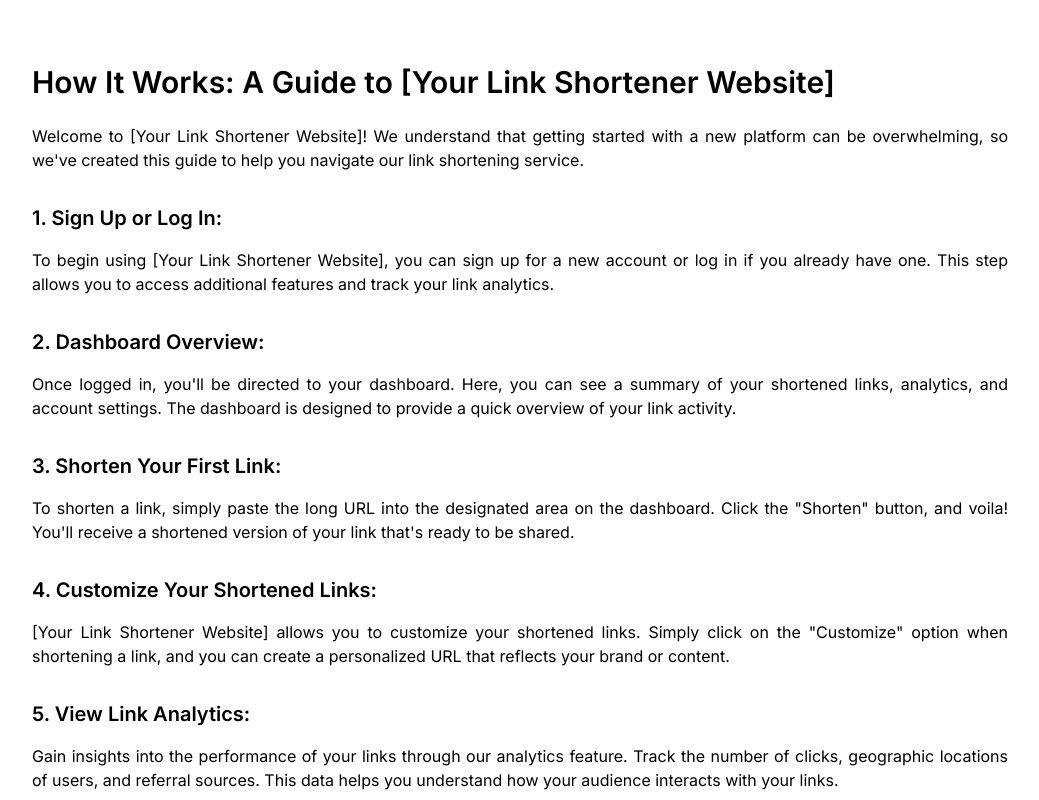
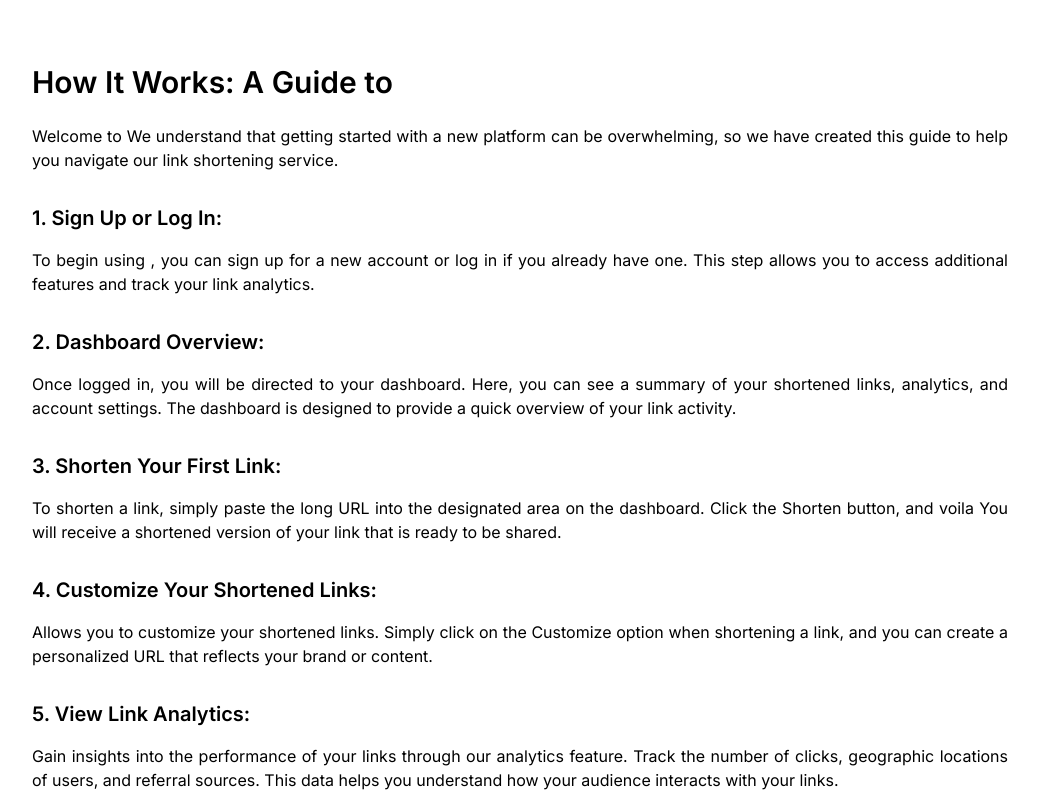
Before and after one commit to Hammad014/shortner, a Next.js app: page /howitworks in a window 1280 px wide. Shown: the top 800 px of the page, without its empty margins (32-1071 px from the left). Built offline with nearby package versions, Linux system fonts and the light colour scheme.

Commit message:
error handles

```diff
--- a/src/app/components/Footer.tsx
+++ b/src/app/components/Footer.tsx
@@ -1,5 +1,6 @@
 import React from 'react';
 import Link from 'next/link'
+import Image from 'next/image';
 import { FontAwesomeIcon } from '@fortawesome/react-fontawesome';
 
 const Footer = () => {
@@ -7,7 +8,7 @@ const Footer = () => {
     <>
     <footer style={{backgroundColor:'#0b101b'}} className='max-w-full m-auto text-center text-white mt-24 pt-10 pb-10'>
     <div className=''>
-      <img className='max-w-full m-auto' src='./images/Linkly.png' alt=''/>
+      <Image className='max-w-full m-auto' src='/images/Linkly.png' height={50} width={200} alt='logo'/>
       <div className='flex gap-7 justify-center mt-6 items-center'>
         {/* <a href='https://www.youtube.com/' ><FontAwesomeIcon icon="fa-brands fa-facebook" /></a>
         <a href='https://www.youtube.com/' ><FontAwesomeIcon icon="fa-brands fa-instagram" /></a>
--- a/src/app/components/Navbar.tsx
+++ b/src/app/components/Navbar.tsx
@@ -3,6 +3,7 @@
 import React, { useState } from 'react';
 import { FontAwesomeIcon } from '@fortawesome/react-fontawesome';
 import Link from 'next/link'
+import Image from 'next/image';
 
 interface NavbarProps {
   showSignIn: boolean;
@@ -20,7 +21,7 @@ const Navbar: React.FC<NavbarProps> = ({ showSignIn, showRegister }) => {
     <>
     <div className='flex justify-between text-white max-w-7xl m-auto p-5 nav-top-div items-center '>
 
-<Link href='/'> <img className='h-12 logo-head' src='./images/linkly.png' alt=''/> </Link>
+<Link href='/'> <Image className='h-12 logo-head' src='/images/linkly.png' height={40} width={160} alt='logo'/> </Link>
 <div onClick={handleMenuToggle} className='normal-menu block lg:hidden'>
   {/* <FontAwesomeIcon className='h-7' icon="fa-solid fa-bars" /> */}
 </div>
--- a/src/app/howitworks/page.tsx
+++ b/src/app/howitworks/page.tsx
@@ -6,37 +6,37 @@ const page = () => {
     <div>
       {/* <Navbar showSignIn={true} showRegister={true} /> */}
       <div className="articles max-w-5xl mt-10 ml-10 text-justify p-6">
-        <h1 className="text-3xl font-semibold mb-6">How It Works: A Guide to [Your Link Shortener Website]</h1>
+        <h1 className="text-3xl font-semibold mb-6">How It Works: A Guide to </h1>
 
         <p>
-          Welcome to [Your Link Shortener Website]! We understand that getting started with a new platform can be overwhelming, so we've created this guide to help you navigate our link shortening service.
+          Welcome to  We understand that getting started with a new platform can be overwhelming, so we have created this guide to help you navigate our link shortening service.
         </p>
 
         <section className="mt-8">
           <h2 className="text-xl font-semibold mb-4">1. Sign Up or Log In:</h2>
           <p>
-            To begin using [Your Link Shortener Website], you can sign up for a new account or log in if you already have one. This step allows you to access additional features and track your link analytics.
+            To begin using , you can sign up for a new account or log in if you already have one. This step allows you to access additional features and track your link analytics.
           </p>
         </section>
 
         <section className="mt-8">
           <h2 className="text-xl font-semibold mb-4">2. Dashboard Overview:</h2>
           <p>
-            Once logged in, you'll be directed to your dashboard. Here, you can see a summary of your shortened links, analytics, and account settings. The dashboard is designed to provide a quick overview of your link activity.
+            Once logged in, you will be directed to your dashboard. Here, you can see a summary of your shortened links, analytics, and account settings. The dashboard is designed to provide a quick overview of your link activity.
           </p>
         </section>
 
         <section className="mt-8">
           <h2 className="text-xl font-semibold mb-4">3. Shorten Your First Link:</h2>
           <p>
-            To shorten a link, simply paste the long URL into the designated area on the dashboard. Click the "Shorten" button, and voila! You'll receive a shortened version of your link that's ready to be shared.
+            To shorten a link, simply paste the long URL into the designated area on the dashboard. Click the Shorten button, and voila You will receive a shortened version of your link that is ready to be shared.
           </p>
         </section>
 
         <section className="mt-8">
           <h2 className="text-xl font-semibold mb-4">4. Customize Your Shortened Links:</h2>
           <p>
-            [Your Link Shortener Website] allows you to customize your shortened links. Simply click on the "Customize" option when shortening a link, and you can create a personalized URL that reflects your brand or content.
+             Allows you to customize your shortened links. Simply click on the Customize option when shortening a link, and you can create a personalized URL that reflects your brand or content.
           </p>
         </section>
 
--- a/src/app/login/page.tsx
+++ b/src/app/login/page.tsx
@@ -11,7 +11,7 @@ interface pageProps {
 }
 
 
-const page: React.FC<pageProps> = ({ darkMode, handletoggle }) => {
+const Login: React.FC<pageProps> = ({ darkMode, handletoggle }) => {
 
   const [showEmailForm, setShowEmailForm] = useState(false);
   const [formData, setFormData] = useState({
@@ -129,4 +129,4 @@ const page: React.FC<pageProps> = ({ darkMode, handletoggle }) => {
   )
 }
 
-export default page
+export default Login;
--- a/src/app/main/page.tsx
+++ b/src/app/main/page.tsx
@@ -1,10 +1,10 @@
 "use client"
 
-import React from 'react'
-import { useState } from 'react';
+import React, { useState } from 'react'
 import { FontAwesomeIcon } from '@fortawesome/react-fontawesome';
+import Image from 'next/image';
 
-const page = () => {
+const Main = () => {
 
     const [autoPaste, setAutoPaste] = useState(false);
     const [inputValue, setInputValue] = useState('');
@@ -38,7 +38,8 @@ const page = () => {
         </p>
         <div className="relative max-w-lg m-auto mb-4 mt-5">
           <div className="absolute inset-y-0 left-0 pl-3 flex items-center pointer-events-none">
-            <img style={{ backgroundColor: '#0b101b' }} src='./images/link.png' alt="link icon" />
+            <Image style={{ backgroundColor: '#0b101b' }} src='/images/link.png' width={30}
+      height={30} alt="link icon" />
           </div>
           <input
             style={{ backgroundColor: '#0b101b', borderRadius:'45px'}}
@@ -108,4 +109,4 @@ const page = () => {
   )
 }
 
-export default page
+export default Main
--- a/src/app/register/page.tsx
+++ b/src/app/register/page.tsx
@@ -26,7 +26,7 @@ interface Errors {
 }
 
 
-  const page: React.FC<pageProps> = ({ darkMode, handletoggle }) => {
+  const Register: React.FC<pageProps> = ({ darkMode, handletoggle }) => {
     const [recaptchaValue, setRecaptchaValue] = useState<string | null>(null);
     const [showEmailForm, setShowEmailForm] = useState(false);
     const [showPassword, setShowPassword] = useState(false);
@@ -232,4 +232,4 @@ interface Errors {
   )
 }
 
-export default page
+export default Register
```
